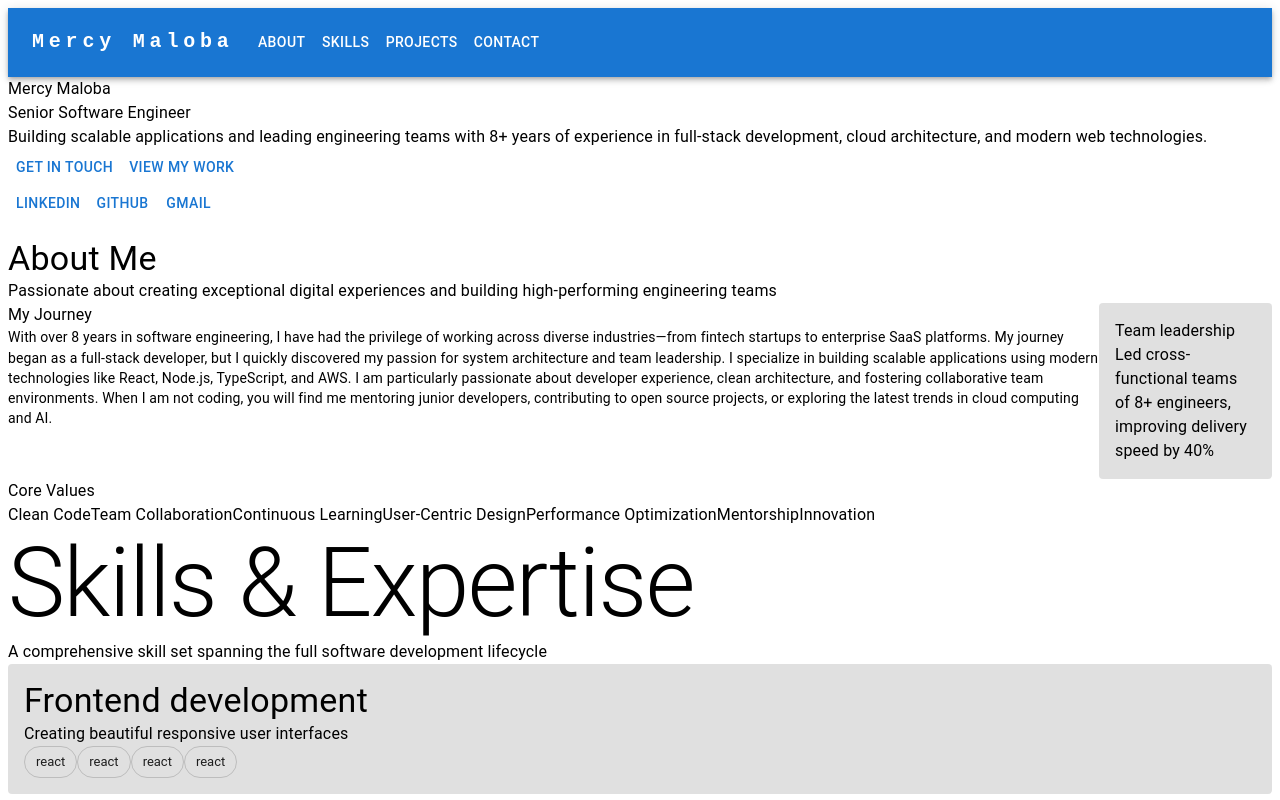
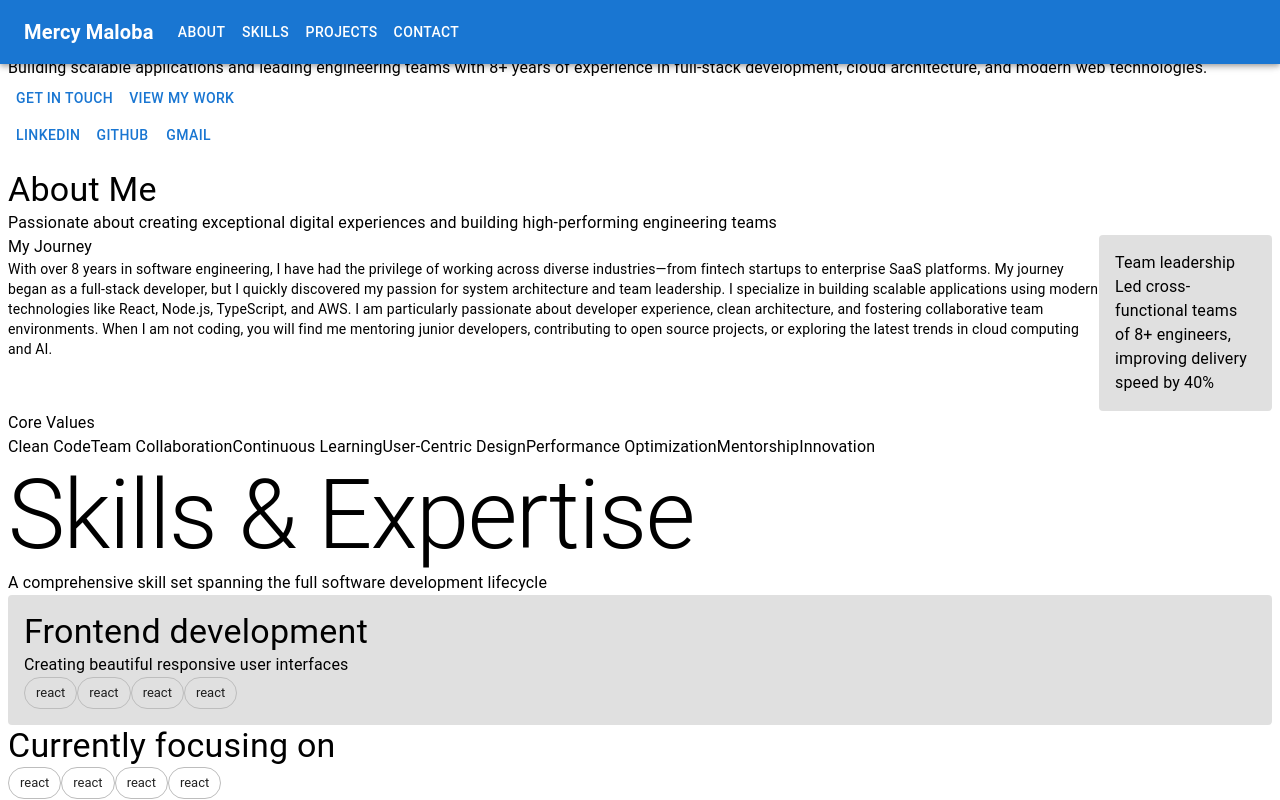
Before and after one commit to mercymaloba/personal-portfolio, a Next.js app: page / in a window 1280 px wide. Shown: the top 800 px of the page. Built offline with nearby package versions, Linux system fonts and the light colour scheme; some icons are missing.

Commit message:
Refactor Navbar component and add mobile menu state management

```diff
--- a/components/navbar.tsx
+++ b/components/navbar.tsx
@@ -1,20 +1,36 @@
-'use client'
+"use client";
 
-import * as React from 'react';
-import AppBar from '@mui/material/AppBar';
-import Box from '@mui/material/Box';
-import Toolbar from '@mui/material/Toolbar';
-import Typography from '@mui/material/Typography';
-import Container from '@mui/material/Container';
-import Button from '@mui/material/Button';
+import * as React from "react";
+import AppBar from "@mui/material/AppBar";
+import Box from "@mui/material/Box";
+import Toolbar from "@mui/material/Toolbar";
+import Typography from "@mui/material/Typography";
+import Container from "@mui/material/Container";
+import Button from "@mui/material/Button";
+import { useState } from "react";
 
+const Navbar = () => {
+  const [isMobileMenuOpen, setIsMobileMenuOpen] = useState(false);
+  const [isScrolled, setIsScrolled] = useState(false);
 
+  const navItems = [
+    {
+      id: "about",
+      label: "About",
+    },
+    { id: "skills", label: "Skills" },
+    {
+      id: "projects",
+      label: "Projects",
+    },
+    {
+      id: "contact",
+      label: "Contact",
+    },
+  ];
 
-
-const pages = ['About', 'Skills', 'Projects', 'Contact'];
-const Navbar = () => {
-
-  return <AppBar position="static">
+  return (
+    <AppBar position="fixed">
       <Container maxWidth="xl">
         <Toolbar disableGutters>
           <Typography
@@ -24,31 +40,26 @@ const Navbar = () => {
             href="/"
             sx={{
               mr: 2,
-              display: { xs: 'none', md: 'flex' },
-              fontFamily: 'monospace',
+              display: { xs: "none", md: "flex" },
               fontWeight: 700,
-              letterSpacing: '.3rem',
-              color: 'inherit',
-              textDecoration: 'none',
+              color: "inherit",
+              textDecoration: "none",
             }}
           >
             Mercy Maloba
           </Typography>
 
-        <Box sx={{ flexGrow: 1, display: { xs: 'none', md: 'flex' } }}>
-          {pages.map((page) => (
-              <Button
-                  key={page}
-                  onClick={() => {}}
-                  sx={{ my: 2, color: 'white', display: 'block' }}
-              >
-                {page}
+          <Box sx={{ display: { xs: "none", md: "flex" } }}>
+            {navItems.map((item) => (
+              <Button key={item.id} onClick={() => {}} sx={{ color: "white" }}>
+                {item.label}
               </Button>
             ))}
           </Box>
         </Toolbar>
       </Container>
     </AppBar>
+  );
 };
 
 export default Navbar;
--- a/package.json
+++ b/package.json
@@ -24,6 +24,7 @@
     "@types/react-dom": "^19",
     "eslint": "^9",
     "eslint-config-next": "16.1.2",
+    "prettier": "3.8.1",
     "tailwindcss": "^4",
     "typescript": "^5"
   }
```
Also changed, not shown: 1 other file (tests, documents, lock files or other folders). Lines whose indentation alone changed are shown as unchanged.
